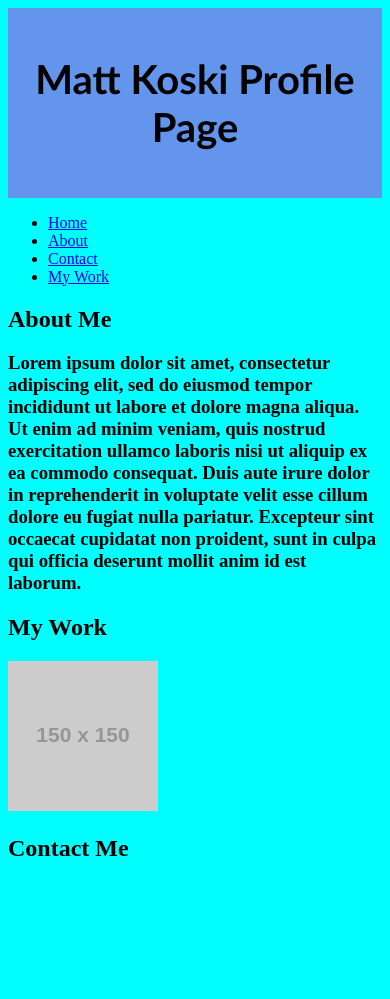
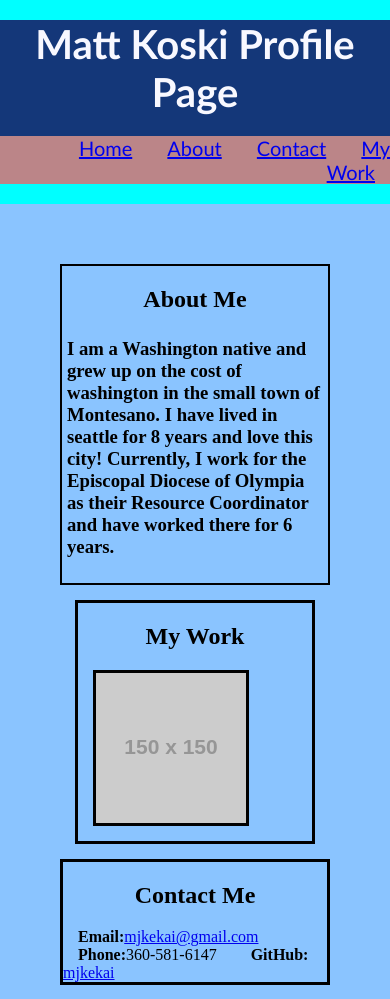
Before and after one commit to mjkekai/Homework02, a plain HTML site: page index.html in a window 390 px wide. Before the commit the page ends 882 px from the top, so only its background shows below. Drawn offline with Linux system fonts and the light colour scheme; placeholder pictures from the web are drawn by us.

Commit message:
add styling and responsive web design

```diff
--- a/Assets/style.css
+++ b/Assets/style.css
@@ -1,27 +1,90 @@
+* {
+  box-sizing: border-box;
+}
+
 body {
   background-color: aqua;
+  margin: 0;
+  position: relative;
 }
 
 header {
-  padding: 20px;
-  background: cornflowerblue;
+  position: relative;
+  background-color: rgb(20, 55, 121);
   font-family: "Gill Sans", "Gill Sans MT", Calibri, "Trebuchet MS", sans-serif;
   font-size: 20px;
-  display: center;
+  color: ghostwhite;
+}
+
+main {
+  padding: 60px;
+  display: inline-block;
+}
+h1 {
+  margin: 20px;
+}
+
+h2 {
   text-align: center;
 }
+
 nav {
-  align-items: right;
+  background-color: cadetblue;
+  display: block;
 }
 
-section ul {
-  display: inline-table;
-  font-size: 25px;
-  list-style-type: none;
+li {
+  display: inline;
+  padding: 15px;
+  text-decoration: none;
+}
+
+p {
+  padding: 5px;
+  margin-bottom: 20px;
+}
+
+.aboutme {
+  display: block;
+  border: 2px solid black;
+}
+
+.mywork {
+  display: block;
+  border: 3px solid black;
+  margin: 15px;
+}
+
+img {
+  position: relative;
+}
+.text-right {
   text-align: right;
 }
 
-#mywork {
-  float: left;
-  margin-left: 25px;
+.text-center {
+  text-align: center;
 }
+
+.contact {
+  margin: auto;
+  border: 3px solid black;
+}
+
+@media screen and (max-width: 992px) {
+  header {
+    background: rgb(20, 55, 121);
+  }
+}
+
+@media screen and (max-width: 768px) {
+  nav {
+    background-color: #bb8588;
+  }
+}
+
+@media screen and (max-width: 576px) {
+  main {
+    background-color: #8ac4ff;
+  }
+}
--- a/index.html
+++ b/index.html
@@ -8,14 +8,9 @@
 </head>
 
 <body>
-    <header>
-
-    <class="header">
-
-     <h1> Matt Koski Profile Page </h1>
-    </header>
-
-    <nav>
+    <header class="header">
+        <h1 class="text-center"> Matt Koski Profile Page </h1>
+    <nav class="text-right">
         <ul>
           <li><a href="#home">Home</a></li>
           <li><a href="#aboutme">About</a></li>
@@ -23,31 +18,39 @@
           <li><a href="#work">My Work</a></li>
         </ul>
     </nav>
-
+</header>
 
 <main>
-<article>
 
-<h2 id="aboutme">
+    <article class="aboutme" >
+
+<h2 id="bio">
     About Me
 </h2>
+
 <h3>
  <p>
-        Lorem ipsum dolor sit amet, consectetur adipiscing elit, sed do eiusmod tempor incididunt ut labore et dolore magna aliqua. Ut enim ad minim veniam, quis nostrud exercitation ullamco laboris nisi ut aliquip ex ea commodo consequat. Duis aute irure dolor in reprehenderit in voluptate velit esse cillum dolore eu fugiat nulla pariatur. Excepteur sint occaecat cupidatat non proident, sunt in culpa qui officia deserunt mollit anim id est laborum.
+      I am a Washington native and grew up on the cost of washington in the small town of Montesano. I have lived in seattle for 8 years and love this city! Currently, I work for the Episcopal Diocese of Olympia as their Resource Coordinator and have worked there for 6 years.
+
 </p>
 </article>
 </h3>
 
-<section>
-<h2 id="work"> My Work </h2>
+<section class="mywork">
+<h2 id="example"> My Work </h2>
 
 <img src=https://via.placeholder.com/150 class="mywork" alt="place holer image">
 
 </section>
 
-<section>
-<h2 id="contact">Contact Me </h2>
+<section class="contact">
+<h2>Contact Me</h2>
 
+<li> <strong>Email:</strong><a href='mjkekai@gmail.com'>mjkekai@gmail.com</a></li>
+
+<li><strong>Phone:</strong>360-581-6147</li>
+
+<li><strong>GitHub:</strong><a href= "https://github.com/mjkekai"> mjkekai</a></li>
 </section>
 </main>
 
```
